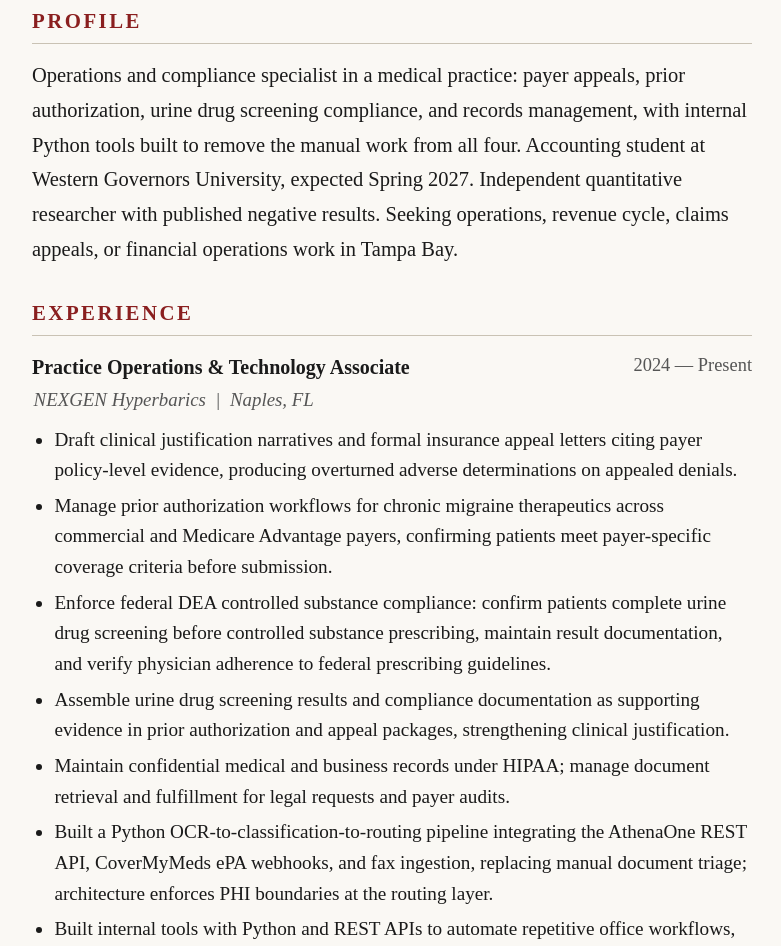
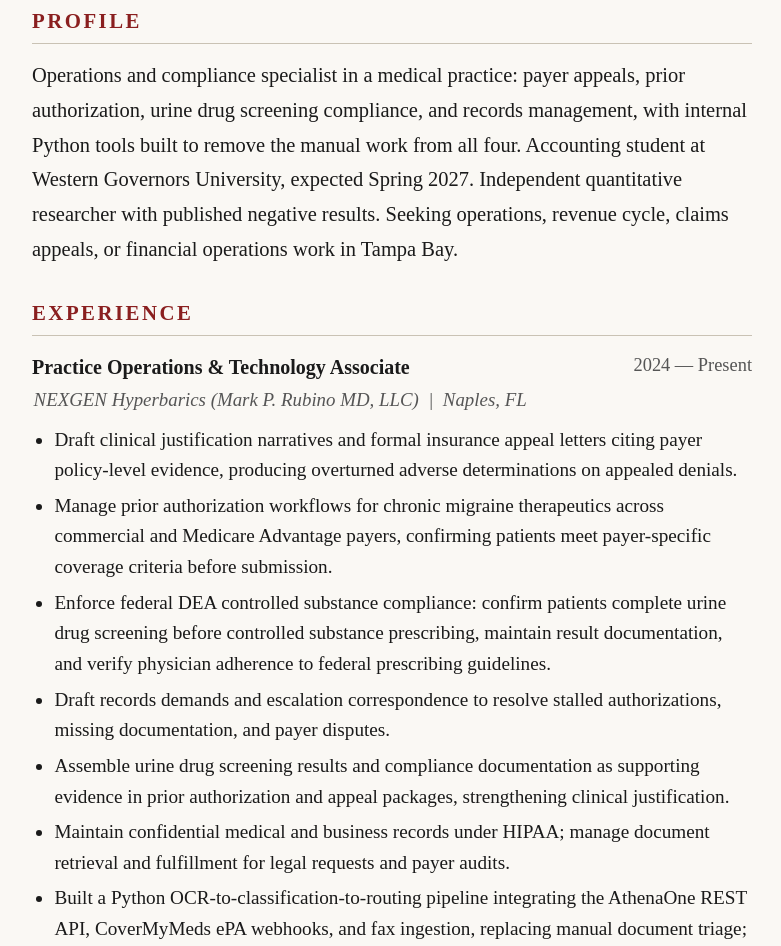
Before and after one commit to rubinonico/portfolio, a plain HTML site: page index.html in a window 1280 px wide. Shown: the part 321-1267 px from the top of the page, without its empty margins (248-1029 px from the left). Drawn offline with Linux system fonts and the light colour scheme.

Commit message:
Name employer as NEXGEN Hyperbarics (DBA of Mark P. Rubino MD, LLC); add records demands and escalation correspondence

```diff
--- a/index.html
+++ b/index.html
@@ -214,11 +214,12 @@
     <div class="entry">
       <span class="date">2024 — Present</span>
       <div class="role">Practice Operations &amp; Technology Associate</div>
-      <div class="org-line">NEXGEN Hyperbarics &nbsp;|&nbsp; Naples, FL</div>
+      <div class="org-line">NEXGEN Hyperbarics (Mark P. Rubino MD, LLC) &nbsp;|&nbsp; Naples, FL</div>
       <ul>
         <li>Draft clinical justification narratives and formal insurance appeal letters citing payer policy-level evidence, producing overturned adverse determinations on appealed denials.</li>
         <li>Manage prior authorization workflows for chronic migraine therapeutics across commercial and Medicare Advantage payers, confirming patients meet payer-specific coverage criteria before submission.</li>
         <li>Enforce federal DEA controlled substance compliance: confirm patients complete urine drug screening before controlled substance prescribing, maintain result documentation, and verify physician adherence to federal prescribing guidelines.</li>
+        <li>Draft records demands and escalation correspondence to resolve stalled authorizations, missing documentation, and payer disputes.</li>
         <li>Assemble urine drug screening results and compliance documentation as supporting evidence in prior authorization and appeal packages, strengthening clinical justification.</li>
         <li>Maintain confidential medical and business records under HIPAA; manage document retrieval and fulfillment for legal requests and payer audits.</li>
         <li>Built a Python OCR-to-classification-to-routing pipeline integrating the AthenaOne REST API, CoverMyMeds ePA webhooks, and fax ingestion, replacing manual document triage; architecture enforces PHI boundaries at the routing layer.</li>
```
Also changed, not shown: 2 other files.
